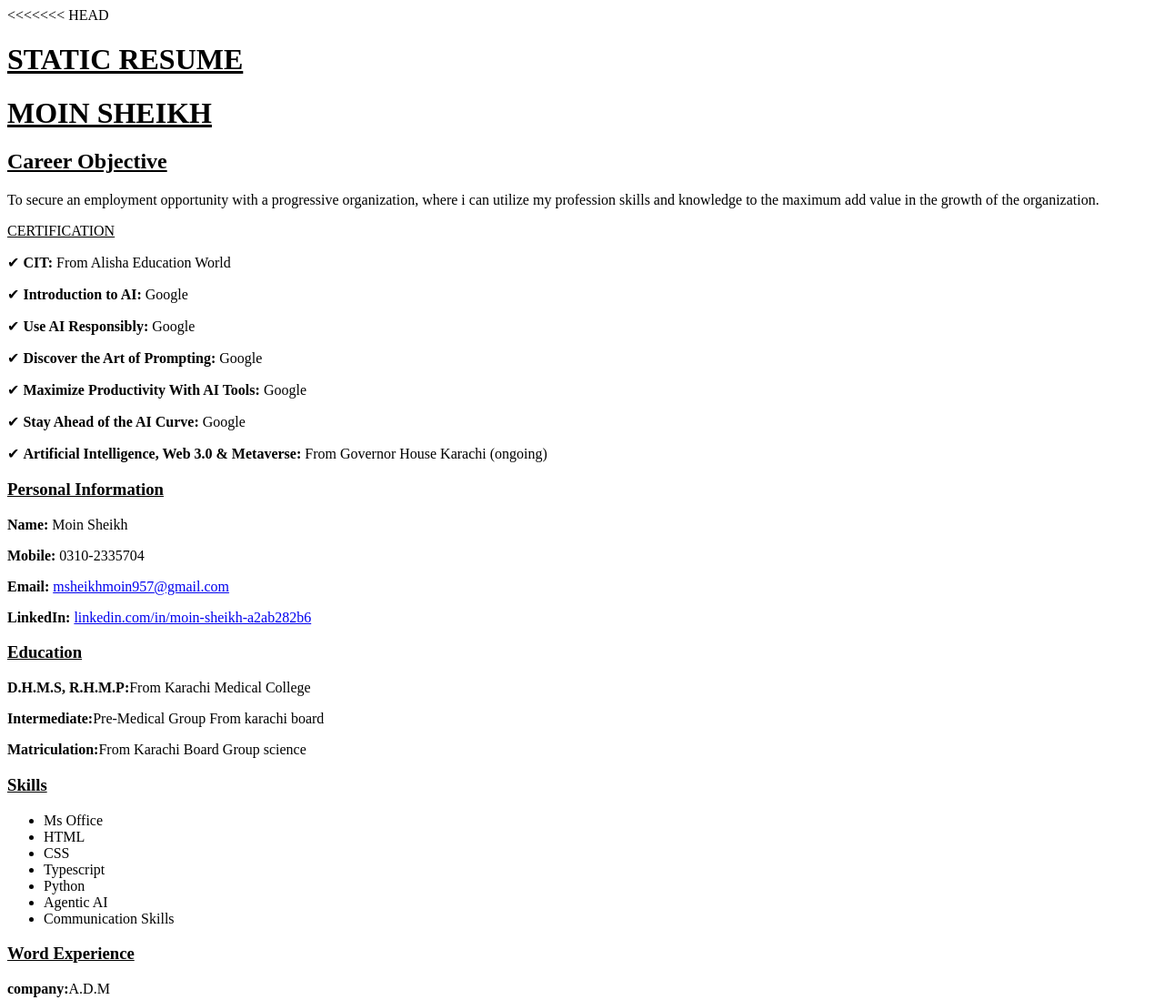
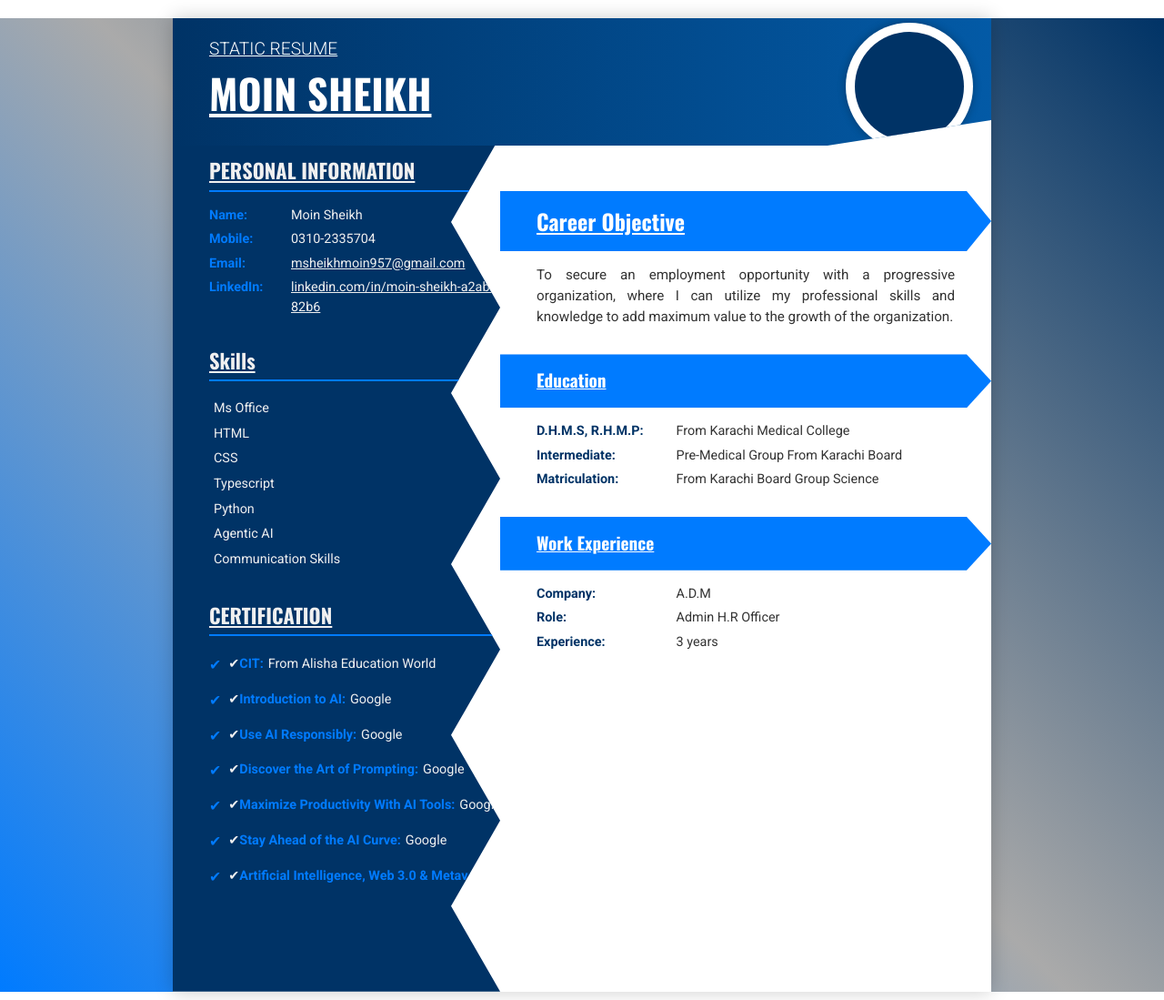
Before and after one commit to msheikhmoin/Static-Resume, a plain HTML site: page index.html in a window 1280 px wide. Shown: the top 1099 px of the page at 91% size. Drawn offline with nearby package versions, Linux system fonts and the light colour scheme.

Commit message:
Updated HTML/CSS, removed the Hide/Show button

```diff
--- a/index.html
+++ b/index.html
@@ -1,43 +1,28 @@
-<<<<<<< HEAD
 <!DOCTYPE html>
 <html lang="en">
 <head>
 <meta charset="UTF-8">
 <meta name="viewport" content="width=device-width, initial-scale=1.0">
-    <title>unique resume</title>
+ <title>Moin Sheikh Resume</title>
  <link rel="stylesheet" href="style.css">
 </head>
 <body>
  <div class="blocks">
+
+        <div class="header-area">
             <div><h1 class="static"><u>STATIC RESUME</u></h1></div>
-        <h1 class="font"><u>MOIN  SHEIKH </u></h1>
-        <div id="picture">
+            <h1 class="font"><u>MOIN SHEIKH</u></h1>
+            <div id="picture"></div>
         </div>
 
+        <div class="main-content-area">
 
-        <section id="objective">
-            <h1 class="car"> <u>Career Objective</u></h1>
-            <p class="p1">To secure an employment opportunity with a progressive organization, where i can utilize my profession skills and knowledge to the maximum add value in the growth of the organization.</p>
+            <div class="left-column-blue">
 
-        </section>
-        <div class="copy"><u>CERTIFICATION</u></div>
-        <div class="course-list">
-  <p>✔ <strong>CIT:</strong> From Alisha Education World</p>
-  <p>✔ <strong>Introduction to AI:</strong> Google</p>
-  <p>✔ <strong>Use AI Responsibly:</strong> Google</p>
-  <p>✔ <strong>Discover the Art of Prompting:</strong> Google</p>
-  <p>✔ <strong>Maximize Productivity With AI Tools:</strong> Google</p>
-  <p>✔ <strong>Stay Ahead of the AI Curve:</strong> Google</p>
-  <p>✔ <strong>Artificial Intelligence, Web 3.0 & Metaverse:</strong> From Governor House Karachi (ongoing)</p>
-</div>
-
-
-        <div class="container">
-            <section class="resume">
-                <h3> <u>Personal Information</u></h3>
+                <div class="contact-section">
+                    <h3 class="contact-header"><u>PERSONAL INFORMATION</u></h3>
                     <p><b>Name:</b> Moin Sheikh</p>
                     <p><b>Mobile:</b> 0310-2335704</p>
-
                     <p><b>Email:</b>
                         <a href="https://mail.google.com/mail/?view=cm&fs=1&to=msheikhmoin957@gmail.com" target="_blank" aria-label="Send email to Moin Sheikh">
                             msheikhmoin957@gmail.com
@@ -48,14 +33,9 @@
                             linkedin.com/in/moin-sheikh-a2ab282b6
                         </a>
                     </p>
+                </div>
 
-                <section id="education">
-                    <h3>   <u> Education</u></h3>
-                    <p><b>        D.H.M.S, R.H.M.P:</b>From Karachi Medical College</p>
-                    <p><b>        Intermediate:</b>Pre-Medical Group From karachi board</p>
-                    <P><b>      Matriculation:</b>From Karachi Board Group science</P>
-                </section>
-                <section id="skills">
+                <section id="skills" class="skills-section">
                     <h3><u>Skills</u></h3>
                     <ul>
                         <li>Ms Office</li>
@@ -65,83 +45,48 @@
                         <li>Python</li>
                         <li>Agentic AI</li>
                         <li>Communication Skills</li>
-
-
                     </ul>
                 </section>
+
+                <div class="copy certification-header"><u>CERTIFICATION</u></div>
+                <div class="course-list">
+                    <p>✔ <strong>CIT:</strong> From Alisha Education World</p>
+                    <p>✔ <strong>Introduction to AI:</strong> Google</p>
+                    <p>✔ <strong>Use AI Responsibly:</strong> Google</p>
+                    <p>✔ <strong>Discover the Art of Prompting:</strong> Google</p>
+                    <p>✔ <strong>Maximize Productivity With AI Tools:</strong> Google</p>
+                    <p>✔ <strong>Stay Ahead of the AI Curve:</strong> Google</p>
+                    <p>✔ <strong>Artificial Intelligence, Web 3.0 & Metaverse:</strong> From Governor House Karachi (ongoing)</p>
+                </div>
+            </div>
+
+            <div class="right-column-white">
+
+                <section id="objective">
+                    <h1 class="car"><u>Career Objective</u></h1>
+                    <p class="p1">
+                        To secure an employment opportunity with a progressive organization, where I can utilize my professional skills and knowledge to add maximum value to the growth of the organization.
+                    </p>
+                </section>
+
+                <section id="education">
+                    <h3><u>Education</u></h3>
+                    <p><b>D.H.M.S, R.H.M.P:</b> From Karachi Medical College</p>
+                    <p><b>Intermediate:</b> Pre-Medical Group From Karachi Board</p>
+                    <p><b>Matriculation:</b> From Karachi Board Group Science</p>
+                </section>
+
                 <section id="work-Experience">
-                    <h3><u>Word Experience</u></h3>
-                    <p><b>company:</b>A.D.M</p>
-                    <P><b>Role:</b>Admin H.R Officer</P>
+                    <h3><u>Work Experience</u></h3>
+                    <p><b>Company:</b> A.D.M</p>
+                    <p><b>Role:</b> Admin H.R Officer</p>
                     <p><b>Experience:</b> 3 years</p>
                 </section>
-                <button type="button" id="type"><b>hide/show skills</b></button>
+
 
             </div>
         </div>
-    <script src="script.js"></script>
-</body>
-=======
-<!DOCTYPE html>
-<html lang="en">
-<head>
-    <meta charset="UTF-8">
-    <meta name="viewport" content="width=device-width, initial-scale=1.0">
-    <title>unique resume</title>
-    <link rel="stylesheet" href="style.css">
-</head>
-<body>
-    <div class="blocks">
-        <div><h1 class="static"><u>STATIC RESUME</u></h1></div>
-        <h1 class="font"><u>MOIN  SHEIKH </u></h1>
-        <div id="picture">
-        </div>
-
-
-        <section id="objective">
-            <h1 class="car"> <u>Career Objective</u></h1>
-            <p class="p1">To secure an employment opportunity with a progressive organization, where i can utilize my profession skills and knowledge to the maximum add value in the growth of the organization.</p>
-
-        </section>
-        <section id="certification">
-            <h1 class="cer"><u>Certification</u></h1>
-            <p id="p"><b>CIT:</b> From Alisha Education World</p>
-            <p id="b"><b>Artificial Intelligence, Web 3.0 & Metaverse<br></b> From Governor House Karachi (ongoing)</p>
-        </section>
-
-        <div class="container">
-            <section class="resume">
-                <h3> <u>Personal Information</u></h3>
-                <p><b>Name:</b> Moin Sheikh</p>
-                <p><b>Mobile:</b> 0310-2335704</p>
-                <p><b>Email:</b> <a href="babymayor.html" aria-label="Read more about Seminole's new baby mayor">msheikhmoin957@gmail.com</a></p>
-                <section id="education">
-                    <h3>   <u> Education</u></h3>
-                    <p><b>        D.H.M.S, R.H.M.P:</b>From Karachi Medical College</p>
-                    <p><b>        Intermediate:</b>Pre-Medical Group From karachi board</p>
-                    <P><b>      Matriculation:</b>From Karachi Board Group science</P>
-                </section>
-                <section id="skills">
-                    <h3><u>Skills</u></h3>
-                    <ul>
-                        <li>Ms Office</li>
-                        <li>HTML</li>
-                        <li>CSS</li>
-                        <li>Typescript</li>
-                        <li>Communication Skills</li>
-                    </ul>
-                </section>
-                <section id="work-Experience">
-                    <h3><u>Word Experience</u></h3>
-                    <p><b>company:</b>A.D.M</p>
-                    <P><b>Role:</b>Admin H.R Officer</P>
-                    <p><b>Experience:</b> 3 years</p>
-                </section>
-                <button type="button" id="type"><b>hide/show skills</b></button>
 
 </div>
-    </div>
-    <script src="script.js"></script>
 </body>
->>>>>>> 23cf879c91d90b62ed5794fe7031308910a7ba16
 </html>
--- /dev/null
+++ b/style.css
@@ -0,0 +1,304 @@
+/* --- Global Styles and Fonts --- */
+@import url('https://fonts.googleapis.com/css2?family=Roboto:wght@300;400;500;700&family=Oswald:wght@500;700&display=swap');
+
+:root {
+    --dark-blue: #003366;
+    --light-blue-accent: #007bff;
+    --white-color: #ffffff;
+    --text-dark: #333;
+    --text-light: #f0f0f0;
+    --font-heading: 'Oswald', sans-serif;
+    --font-body: 'Roboto', sans-serif;
+}
+
+/* **FIX 1: HTML tag par !important background** */
+html {
+    background-color: var(--white-color) !important;
+}
+
+body {
+    font-family: var(--font-body);
+    line-height: 1.5;
+    /* **FIX 2: Margin aur Padding par !important** */
+    margin: 0 !important;
+    padding: 0 !important;
+    /* **FIX 3: Body background par !important** */
+    /* Light Blue -> Gray -> Dark Blue ka 45 degree angle par gradient */
+background: linear-gradient(45deg, var(--light-blue-accent), #aaaaaa, var(--dark-blue)) !important;
+/*
+   - var(--light-blue-accent): Aapka Light Blue (#007bff)
+   - #aaaaaa: Light Gray
+   - var(--dark-blue): Aapka Dark Blue (#003366)
+   - 45deg: Angle jahan se gradient shuru hoga.
+*/
+    min-height: 100vh;
+}
+
+/* --- Main Resume Container --- */
+.blocks {
+    max-width: 900px;
+    margin: 20px auto;
+    background: var(--white-color);
+    box-shadow: 0 0 20px rgba(0, 0, 0, 0.2);
+    position: relative;
+    overflow: hidden;
+}
+
+/* --- TOP HEADER AREA (MOIN SHEIKH) --- */
+.header-area {
+    width: 100%;
+    height: 140px;
+    background: linear-gradient(to right, var(--dark-blue), #035aa6);
+    color: var(--white-color);
+    padding: 20px 0 0 40px;
+    box-sizing: border-box;
+    position: relative;
+    z-index: 5;
+    clip-path: polygon(0 0, 100% 0, 100% 80%, 80% 100%, 0 100%);
+}
+
+.static {
+    font-size: 1.2em;
+    font-weight: 300;
+    margin: 0;
+    text-decoration: none !important;
+}
+.font {
+    font-size: 2.8em;
+    font-family: var(--font-heading);
+    margin: 0;
+    text-decoration: none !important;
+}
+
+/* --- Profile Picture (White Circle) --- */
+#picture {
+    width: 140px;
+    height: 140px;
+    background-color: var(--white-color);
+    border-radius: 50%;
+    position: absolute;
+    top: 5px;
+    right: 20px;
+    z-index: 10;
+    box-shadow: 0 0 10px rgba(0, 0, 0, 0.3);
+    display: flex;
+    justify-content: center;
+    align-items: center;
+    overflow: hidden;
+}
+
+#picture::after {
+    content: '';
+    width: 120px;
+    height: 120px;
+    background: var(--dark-blue);
+    border-radius: 50%;
+    background-size: cover;
+    background-position: center;
+}
+
+/* --- MAIN CONTENT AREA (TWO COLUMNS) --- */
+.main-content-area {
+    display: flex;
+    width: 100%;
+    position: relative;
+    z-index: 1;
+    margin-top: -10px;
+}
+
+/* --- LEFT BLUE COLUMN (WAVY) --- */
+.left-column-blue {
+    width: 40%;
+    background-color: var(--dark-blue);
+    color: var(--text-light);
+    padding: 20px 0 20px 40px;
+    box-sizing: border-box;
+    position: relative;
+    z-index: 3;
+    clip-path: polygon(0 0, 100% 0, 85% 10%, 100% 20%, 85% 30%, 100% 40%, 85% 50%, 100% 60%, 85% 70%, 100% 80%, 85% 90%, 100% 100%, 0 100%);
+}
+
+/* --- RIGHT WHITE COLUMN --- */
+.right-column-white {
+    width: 60%;
+    background-color: var(--white-color);
+    color: var(--text-dark);
+    padding: 30px 40px 20px 40px;
+    box-sizing: border-box;
+    position: relative;
+    z-index: 2;
+}
+
+/* --- Wavy Sections in the Right Column --- */
+.right-column-white section h1.car,
+.right-column-white section h3 {
+    position: relative;
+    z-index: 1;
+    color: var(--dark-blue);
+    font-family: var(--font-heading);
+    font-size: 1.5em;
+    padding: 15px 10px 15px 40px;
+    margin: 30px -40px 15px -40px;
+    background-color: var(--light-blue-accent);
+    color: var(--white-color);
+    box-shadow: 0 2px 5px rgba(0, 0, 0, 0.1);
+    clip-path: polygon(0 0, 95% 0, 100% 50%, 95% 100%, 0 100%);
+    text-decoration: none !important;
+}
+
+.right-column-white section h3 {
+    font-size: 1.2em;
+}
+
+/* --- Left Column Content Styling --- */
+.contact-section h3.contact-header {
+    color: var(--text-light);
+    font-family: var(--font-heading);
+    font-size: 1.4em;
+    border-bottom: 2px solid var(--light-blue-accent);
+    padding-bottom: 5px;
+    margin-bottom: 15px;
+    margin-top: 0;
+}
+
+.left-column-blue p {
+    color: var(--text-light);
+    font-size: 0.9em;
+    margin: 5px 0;
+}
+
+/* **PERSONAL INFORMATION ALIGNMENT FIX (Space Reduction):** */
+.contact-section p {
+    display: flex;
+    align-items: flex-start;
+    margin: 5px 0;
+}
+.left-column-blue b {
+    color: var(--light-blue-accent);
+    min-width: 85px;
+    display: inline-block;
+    flex-shrink: 0;
+    margin-right: 5px;
+}
+.left-column-blue a {
+    color: var(--text-light);
+    word-break: break-all;
+    white-space: normal;
+    flex-grow: 1;
+    text-decoration: underline;
+}
+
+
+/* Certifications */
+.certification-header {
+    font-family: var(--font-heading);
+    font-size: 1.4em;
+    font-weight: 700;
+    color: var(--text-light);
+    border-bottom: 2px solid var(--light-blue-accent);
+    padding-bottom: 5px;
+    margin-top: 30px;
+    margin-bottom: 15px;
+    text-align: left;
+    text-transform: uppercase;
+}
+
+/* **CERTIFICATION ALIGNMENT AND HOVER EFFECT:** */
+.course-list p {
+    margin: 0px 0 5px 0;
+    font-size: 0.9em;
+    color: var(--text-light);
+    display: flex;
+    align-items: flex-start;
+    white-space: normal;
+    transition: background-color 0.3s ease;
+    cursor: pointer;
+    padding: 5px 5px 5px 0;
+
+}
+.course-list p:hover {
+    background-color: rgba(255, 255, 255, 0.1);
+}
+.course-list p::before {
+    content: '✔';
+    color: var(--light-blue-accent);
+    margin-right: 8px;
+    font-size: 1.1em;
+    flex-shrink: 0;
+}
+.course-list p strong {
+    color: var(--light-blue-accent);
+    flex-shrink: 0;
+    margin-right: 5px;
+}
+.course-list p {
+    white-space: normal;
+}
+
+
+/* Skills Section */
+.skills-section h3 {
+    color: var(--text-light);
+    font-family: var(--font-heading);
+    font-size: 1.4em;
+    border-bottom: 2px solid var(--light-blue-accent);
+    padding-bottom: 5px;
+    margin-top: 30px;
+    margin-bottom: 15px;
+}
+.skills-section ul {
+    list-style: none;
+    padding: 0;
+}
+/* **SKILLS HOVER EFFECT:** */
+.skills-section ul li {
+    background-color: transparent;
+    color: var(--text-light);
+    padding: 3px 0;
+    font-size: 0.9em;
+    transition: background-color 0.3s ease;
+    cursor: pointer;
+    padding-left: 5px;
+}
+.skills-section ul li:hover {
+    background-color: rgba(255, 255, 255, 0.1);
+}
+
+/* --- Right Column Content Styling --- */
+.p1 {
+    font-size: 0.95em;
+    color: var(--text-dark);
+    text-align: justify;
+    margin-top: 0;
+}
+#education p, #work-Experience p {
+    margin: 5px 0;
+    font-size: 0.9em;
+    color: var(--text-dark);
+}
+#education b, #work-Experience b {
+    color: var(--dark-blue);
+    display: inline-block;
+    min-width: 150px;
+}
+
+/* Hide/Show Skills Button */
+#type {
+    background-color: var(--light-blue-accent);
+    color: var(--white-color);
+    border: none;
+    padding: 10px 15px;
+    text-align: center;
+    display: block;
+    width: 200px;
+    margin: 30px auto 20px auto;
+    cursor: pointer;
+    border-radius: 5px;
+    font-weight: 700;
+    z-index: 5;
+    transition: background-color 0.3s;
+}
+
+#type:hover {
+    background-color: var(--dark-blue);
+}
```
Also changed, not shown: script.js (deleted, +0 -10 lines), 1 other file. Lines whose indentation alone changed are shown as unchanged.
